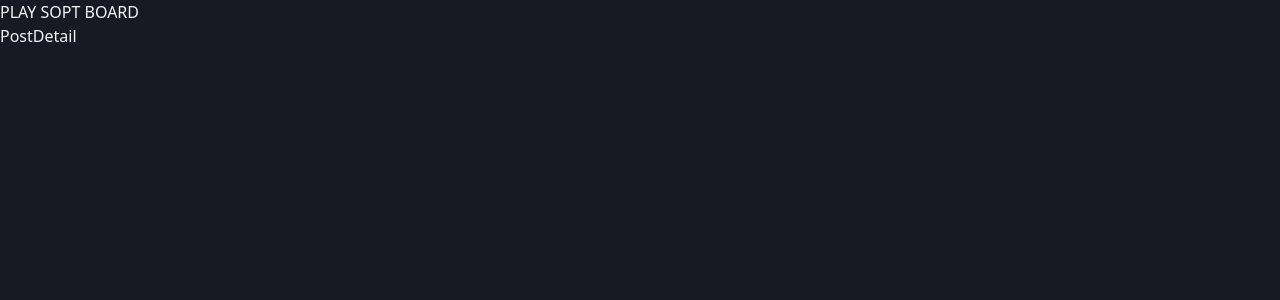
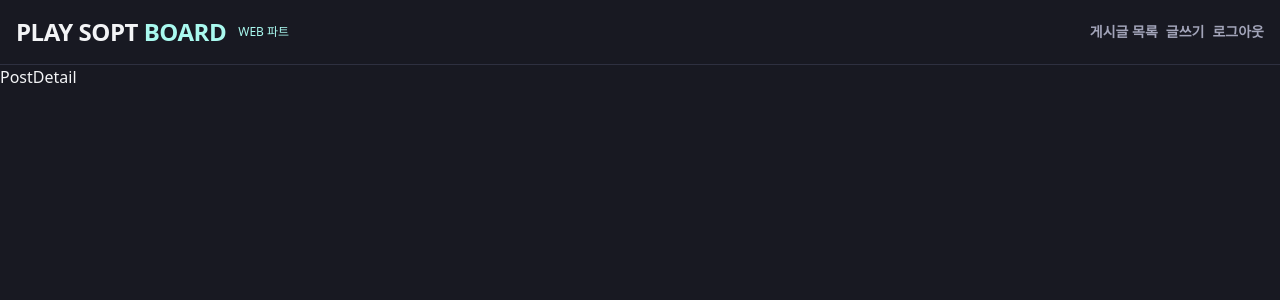
Before and after one commit to 39-play-sopt-web/JoYeSeul, a React (Vite) app in the folder Week4/Homework/: page /posts/1 in a window 1280 px wide. Shown: the top 300 px of the page. Built offline with nearby package versions, Linux system fonts and the light colour scheme; a web font is replaced by a local one.

Commit message:
feat: Header 컴포넌트 구현

```diff
--- a/Week4/Homework/src/components/header/Header.tsx
+++ b/Week4/Homework/src/components/header/Header.tsx
@@ -1,7 +1,34 @@
+import NavItem from "@/components/navItem/NavItem";
+
 export default function Header() {
   return (
-    <header>
-      <h1>PLAY SOPT BOARD</h1>
+    <header className="flex w-full items-center justify-between border-b border-line p-4">
+      <div className="flex items-center gap-3">
+        <span className="text-title-lg">
+          PLAY SOPT <span className="text-primary">BOARD</span>
+        </span>
+        <span className="text-caption text-primary">WEB 파트</span>
+      </div>
+      <nav>
+        <ul className="flex gap-2 text-label">
+          <li>
+            <NavItem to="/posts" end>
+              게시글 목록
+            </NavItem>
+          </li>
+          <li>
+            <NavItem to="/posts/new">글쓰기</NavItem>
+          </li>
+          <li>
+            <button
+              type="button"
+              className="text-fg-muted transition-colors duration-200 hover:text-fg-default active:text-primary"
+            >
+              로그아웃
+            </button>
+          </li>
+        </ul>
+      </nav>
     </header>
   );
 }
--- /dev/null
+++ b/Week4/Homework/src/components/navItem/NavItem.tsx
@@ -0,0 +1,26 @@
+import { cn } from "@/utils/cn";
+import type { ReactNode } from "react";
+import { NavLink } from "react-router";
+
+interface NavItemProps {
+  to: string;
+  end?: boolean;
+  children: ReactNode;
+}
+
+export default function NavItem({ to, end, children }: NavItemProps) {
+  return (
+    <NavLink
+      to={to}
+      end={end}
+      className={({ isActive }) =>
+        cn(
+          "transition-colors duration-200",
+          isActive ? "text-primary" : "text-fg-muted hover:text-fg-default",
+        )
+      }
+    >
+      {children}
+    </NavLink>
+  );
+}
```
